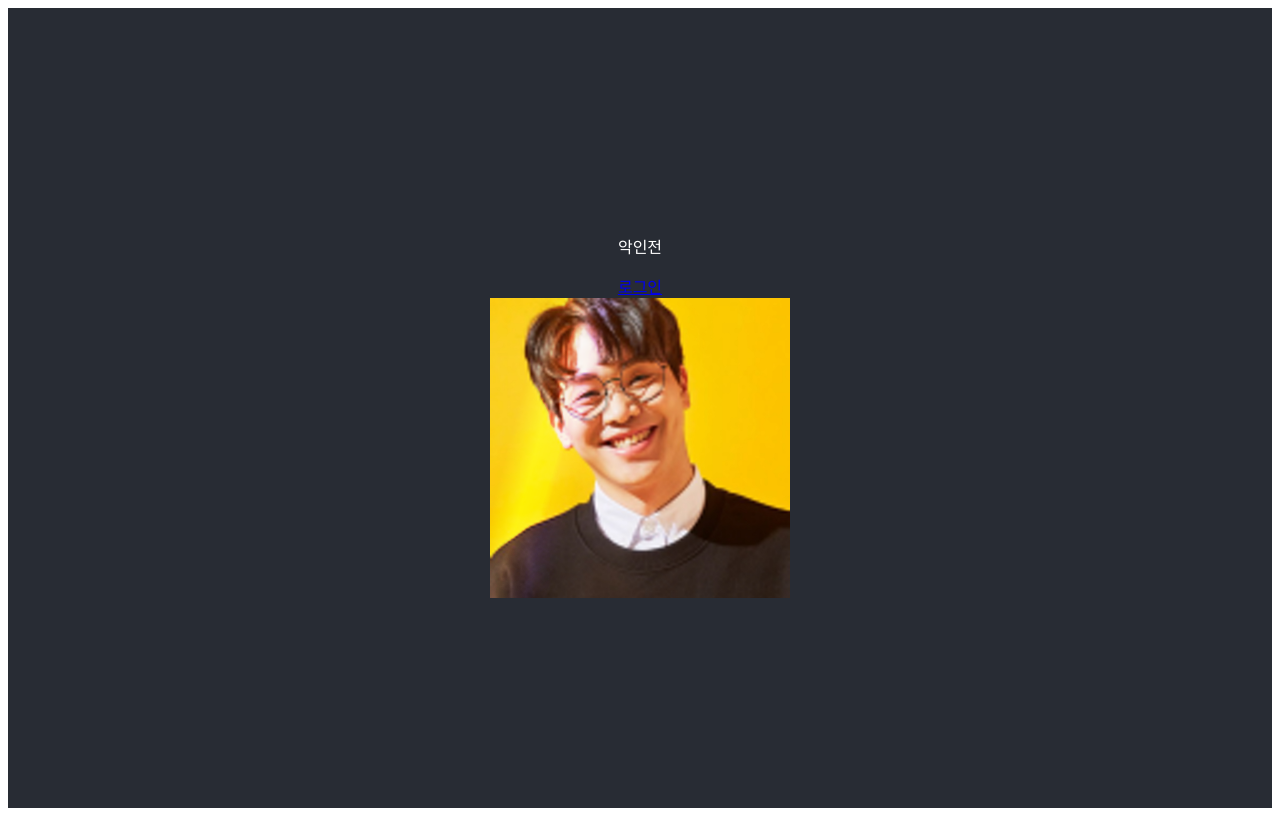
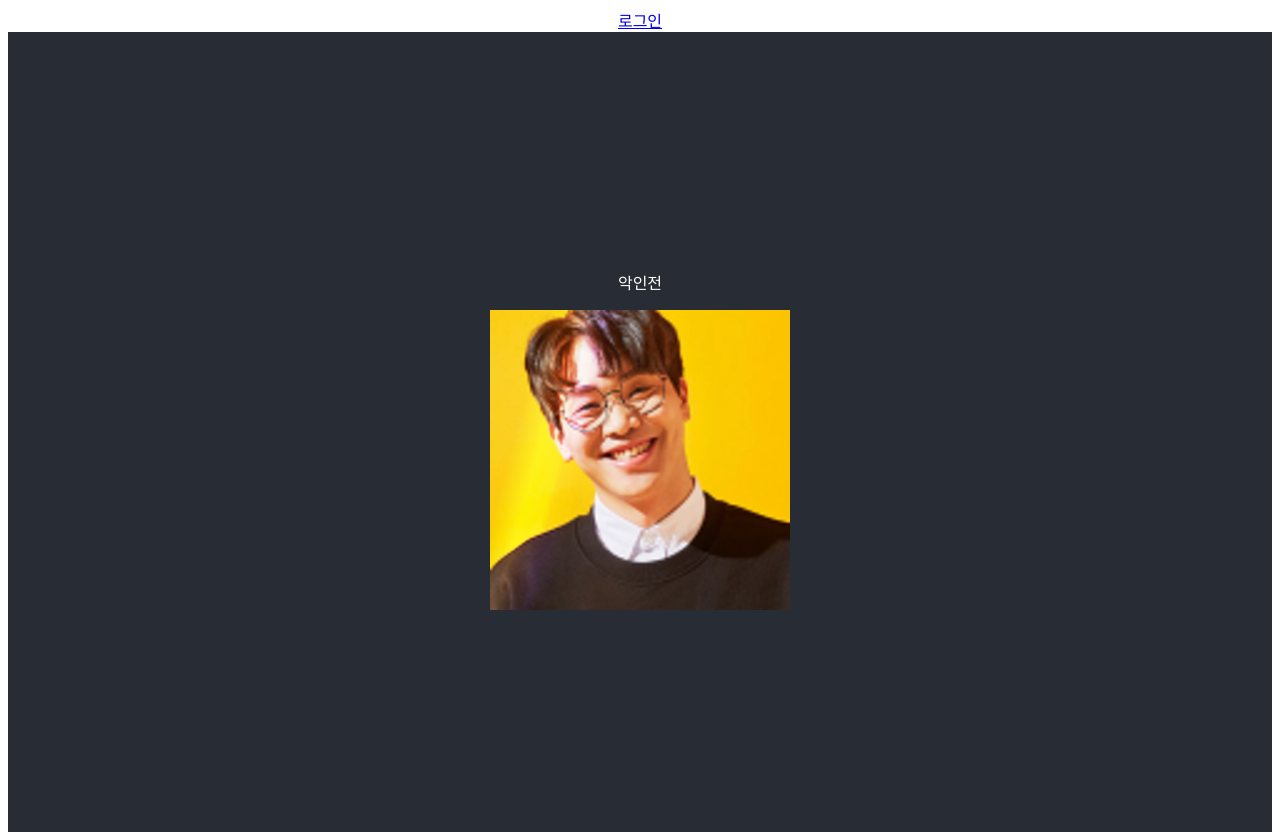
Before and after one commit to Jiseokmin/wanted_frontend, a React (Create React App) app: page / in a window 1280 px wide. Before the commit the page ends 816 px from the top, so only its background shows below. Built offline with nearby package versions, Linux system fonts and the light colour scheme.

Commit message:
change login pos

```diff
--- a/src/App.js
+++ b/src/App.js
@@ -28,9 +28,9 @@ function App() {
     <Routes>
     <Route path="/" element={
     <div className="App">
+      <Link to="/login">로그인</Link>
       <header className="App-header">
         <p>악인전</p>
-        <Link to="/login">로그인</Link>
         <div className="cardContainer" onMouseMove={handleMouseMove}
               onMouseOut={handleMouseOut}
               style={{
```
